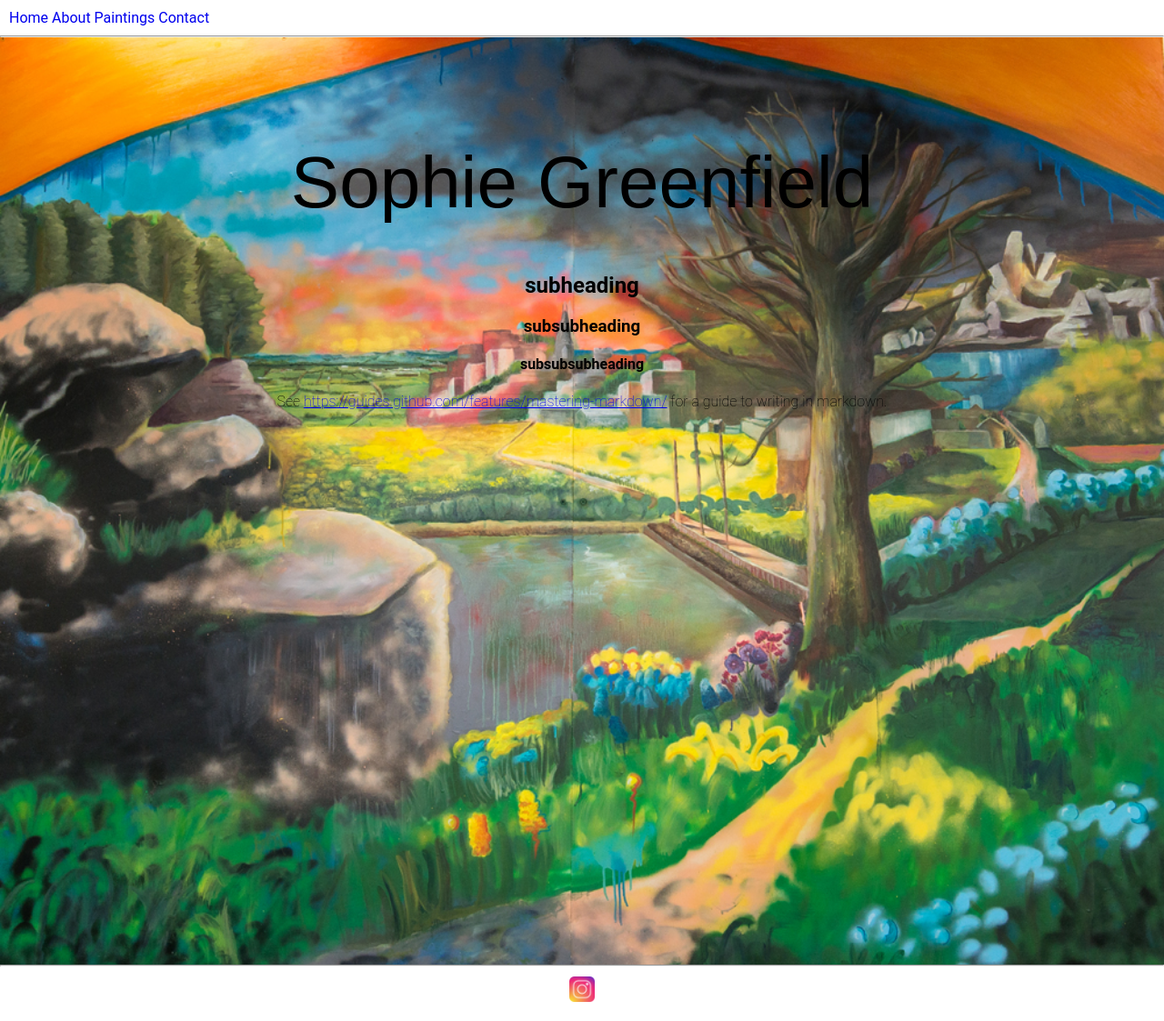
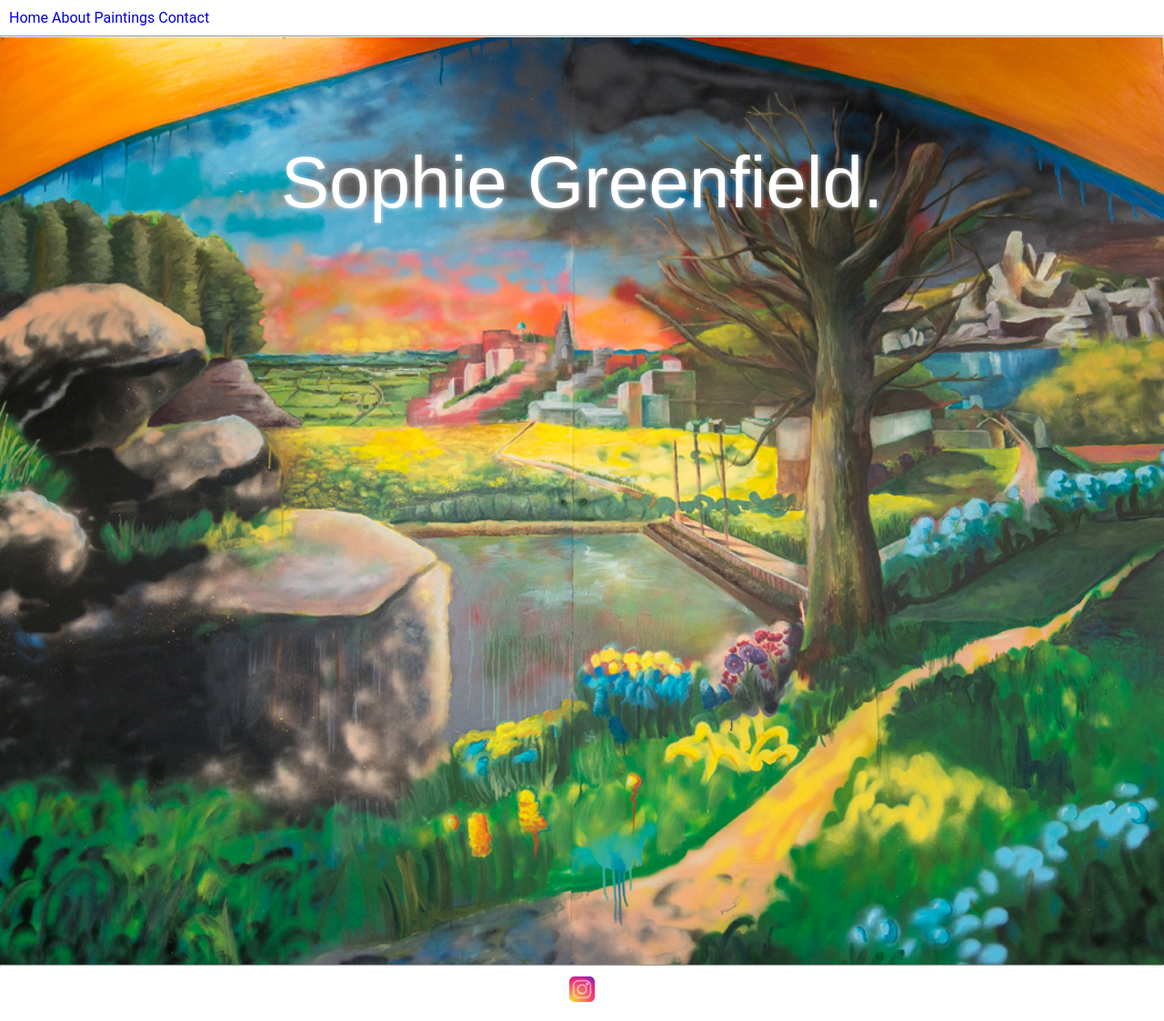
Before and after one commit to SophieGreenfield/SophieGreenfield.github.io, a Jekyll site: the page built from _pages/index.md, in a window 1280 px wide. Shown: the whole page at 91% size. Built offline with Jekyll 4.4.1, drawn with Linux system fonts in a browser that asks for light colours; some web fonts are replaced.

Commit message:
Make name white

```diff
--- a/_pages/index.md
+++ b/_pages/index.md
@@ -3,12 +3,4 @@ title: Homepage
 layout: home
 ---
 
-# Sophie Greenfield
-
-## subheading
-
-### subsubheading
-
-#### subsubsubheading
-
-See <https://guides.github.com/features/mastering-markdown/> for a guide to writing in markdown.
+# Sophie Greenfield.
--- a/_sass/_home.scss
+++ b/_sass/_home.scss
@@ -5,4 +5,6 @@
 
 h1 {
   font-size: 5em;
+  color: white;
+  text-shadow: 1px 1px 5px #fffa;
 }
```
